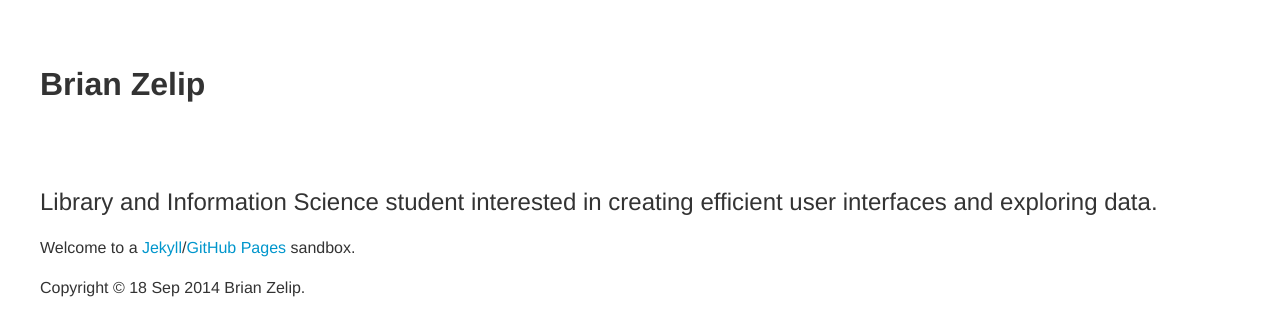
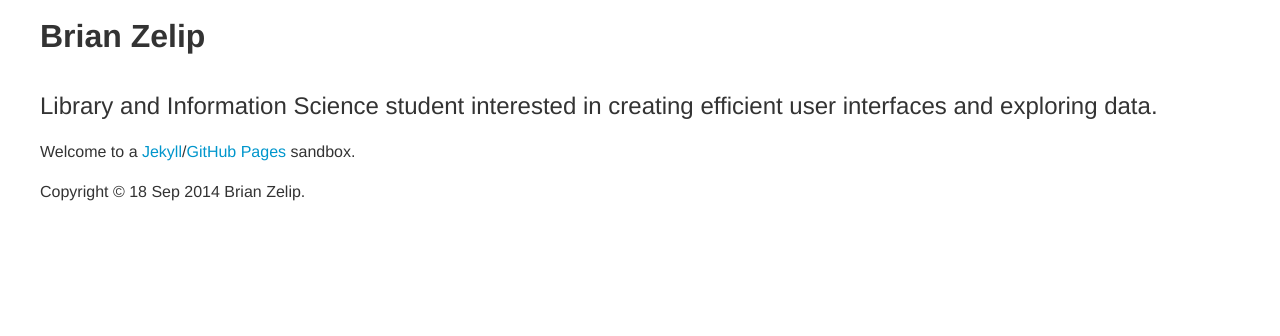
Before and after one commit to brianzelip/jekyll-test, a Jekyll site: the page built from index.md, in a window 1280 px wide. Shown: the top 336 px of the page. Built offline with Jekyll 4.4.1, drawn with Linux system fonts in a browser that asks for light colours.

Commit message:
Update header.html

```diff
--- a/_includes/header.html
+++ b/_includes/header.html
@@ -1,6 +1,6 @@
 <header>
 
-  <h1 class="py4">{{ site.author.name }}</h1>
-  <p class="h3">{{ site.author.description }}</p>
+  <h1 class="py2">{{ site.author.name }}</h1>
+  <p class="h3 mb2">{{ site.author.description }}</p>
 
 </header>
```
